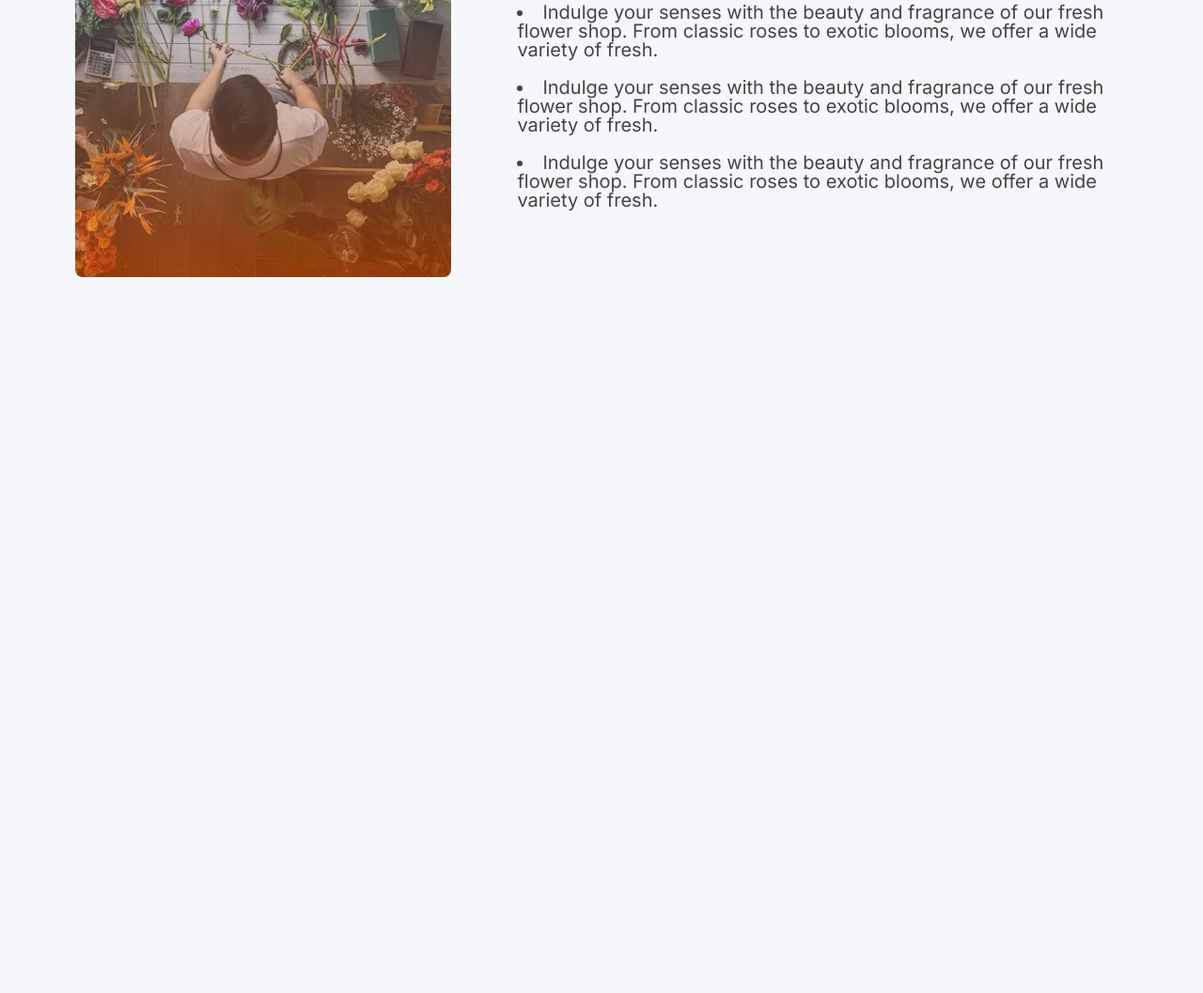
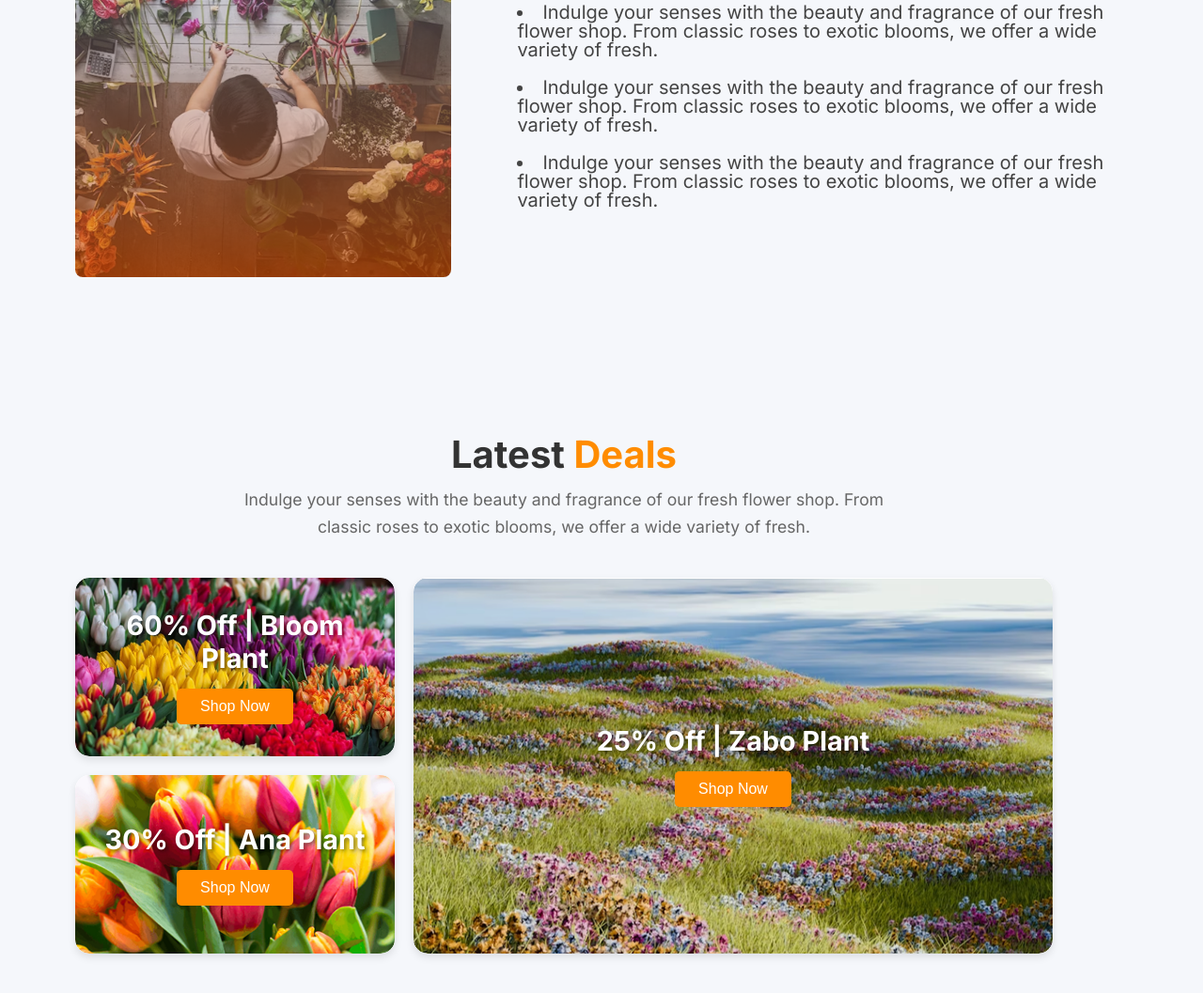
Before and after one commit to mehedialhasan-21/B12-ASSIGNMENT-002-Responsive-Flowers, a plain HTML site: page index.html in a window 1280 px wide. Shown: the part 1988-3045 px from the top of the page at 94% size. Before the commit the page ends 2367 px from the top, so only its background shows below. Drawn offline with Linux system fonts and the light colour scheme.

Commit message:
Add latest deals sections and addded extra style hove icon

```diff
--- a/css/styles.css
+++ b/css/styles.css
@@ -221,3 +221,113 @@ body {
   font-size: 20px;
   color: #444;
 }
+
+/* Latest Deal Section */
+.deals-section {
+  text-align: center;
+  padding: 80px 80px;
+  max-width: 1200px;
+  width: 100%;
+}
+
+.section-title {
+  font-size: 2.5em;
+  color: #333;
+   margin-bottom: 10px;
+}
+
+.section-title .highlight {
+  color: #FF8C00;
+}
+
+.section-description {
+  font-size: 1.1em;
+  color: #666;
+  max-width: 700px;
+  margin: 0 auto 40px;
+  line-height: 1.6;
+}
+
+.deals-container {
+  display: flex;
+  gap: 20px;
+  justify-content: center;
+  flex-wrap: wrap;
+}
+
+.deal-card {
+  background-color: #fff;
+  border-radius: 15px;
+  overflow: hidden;
+  box-shadow: 0 4px 8px rgba(0, 0, 0, 0.1);
+  position: relative;
+  display: flex;
+  align-items: center;
+  justify-content: center;
+  color: #fff;
+}
+
+.deal-card.large {
+  flex: 2;
+  max-width: 700px;
+  min-width: 400px;
+  height: 400px;
+}
+
+.deal-card-group {
+  display: flex;
+  flex-direction: column;
+  gap: 20px;
+  flex: 1;
+  min-width: 300px;
+}
+
+.deal-card.small {
+  flex: 1;
+  height: 190px;
+}
+
+.deal-image {
+  width: 100%;
+  height: 100%;
+  object-fit: cover;
+  position: absolute;
+  top: 0;
+  left: 0;
+  z-index: 1;
+  border-radius: 15px;
+}
+
+.deal-content {
+  position: relative;
+  z-index: 2;
+  text-align: center;
+  padding: 20px;
+}
+
+.deal-offer {
+  font-size: 1.8em;
+  font-weight: bold;
+  margin-bottom: 15px;
+  text-shadow: 2px 2px 4px rgba(0, 0, 0, 0.5);
+}
+
+.shop-now-btn {
+  background-color: #FF8C00;
+  color:white;
+  padding: 10px 25px;
+  border: none;
+  border-radius: 5px;
+  font-size: 1em;
+}
+.shop-icon{
+  display: none;
+  margin-left: 5px;
+  color:black;
+}
+.shop-now-btn:hover {
+  background-color: #e04b00;
+}
+.shop-now-btn:hover .shop-icon {
+  display: inline;
+}
--- a/index.html
+++ b/index.html
@@ -104,10 +104,44 @@
         </ul>
         </div>
     </section>
-
-
              <!-- plant lover section end -->
 
+        <!-- latest deal section start -->
+<section class="deals-section">
+        <h2 class="section-title">Latest <span class="highlight">Deals</span></h2>
+        <p class="section-description">
+            Indulge your senses with the beauty and fragrance of our fresh flower shop. From
+            classic roses to exotic blooms, we offer a wide variety of fresh.
+        </p>
+
+        <div class="deals-container">
+                     <div class="deal-card-group">
+                <div class="deal-card small">
+                    <img src="assets/deal-bloom.png" alt="Bloom Plant" class="deal-image">
+                    <div class="deal-content">
+                        <p class="deal-offer">60% Off | Bloom Plant</p>
+                        <button class="shop-now-btn">Shop Now <div class="shop-icon"><i class="fa-solid fa-bag-shopping"></i></div></button>
+                    </div>
+                </div>
+                <div class="deal-card small">
+                    <img src="assets/deal-ana.png" alt="Ana Plant" class="deal-image">
+                    <div class="deal-content">
+                        <p class="deal-offer">30% Off | Ana Plant</p>
+                        <button class="shop-now-btn">Shop Now <div class="shop-icon"><i class="fa-solid fa-bag-shopping"></i></div></button>
+                    </div>
+                </div>
+            </div>
+            <div class="deal-card large">
+                <img src="assets/deal-zabo.png" alt="Zabo Plant" class="deal-image">
+                <div class="deal-content">
+                    <p class="deal-offer">25% Off | Zabo Plant</p>
+                    <button class="shop-now-btn">Shop Now <div class="shop-icon"><i class="fa-solid fa-bag-shopping"></i></div></button>
+                </div>
+            </div>
+
+        </div>
+    </section>
+        <!-- latest deal section end -->
 
     </main>
 
```
Lines whose indentation alone changed are shown as unchanged.
